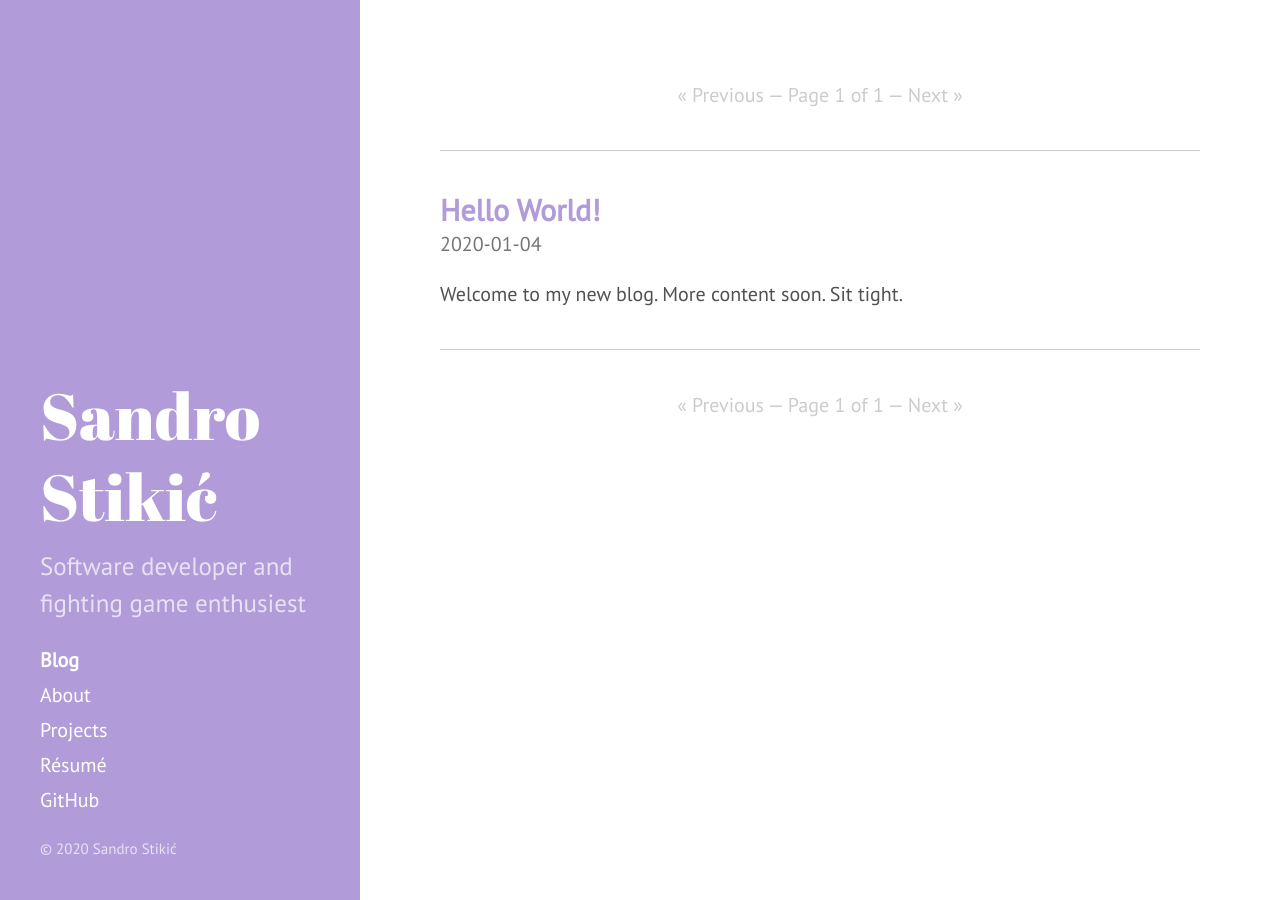
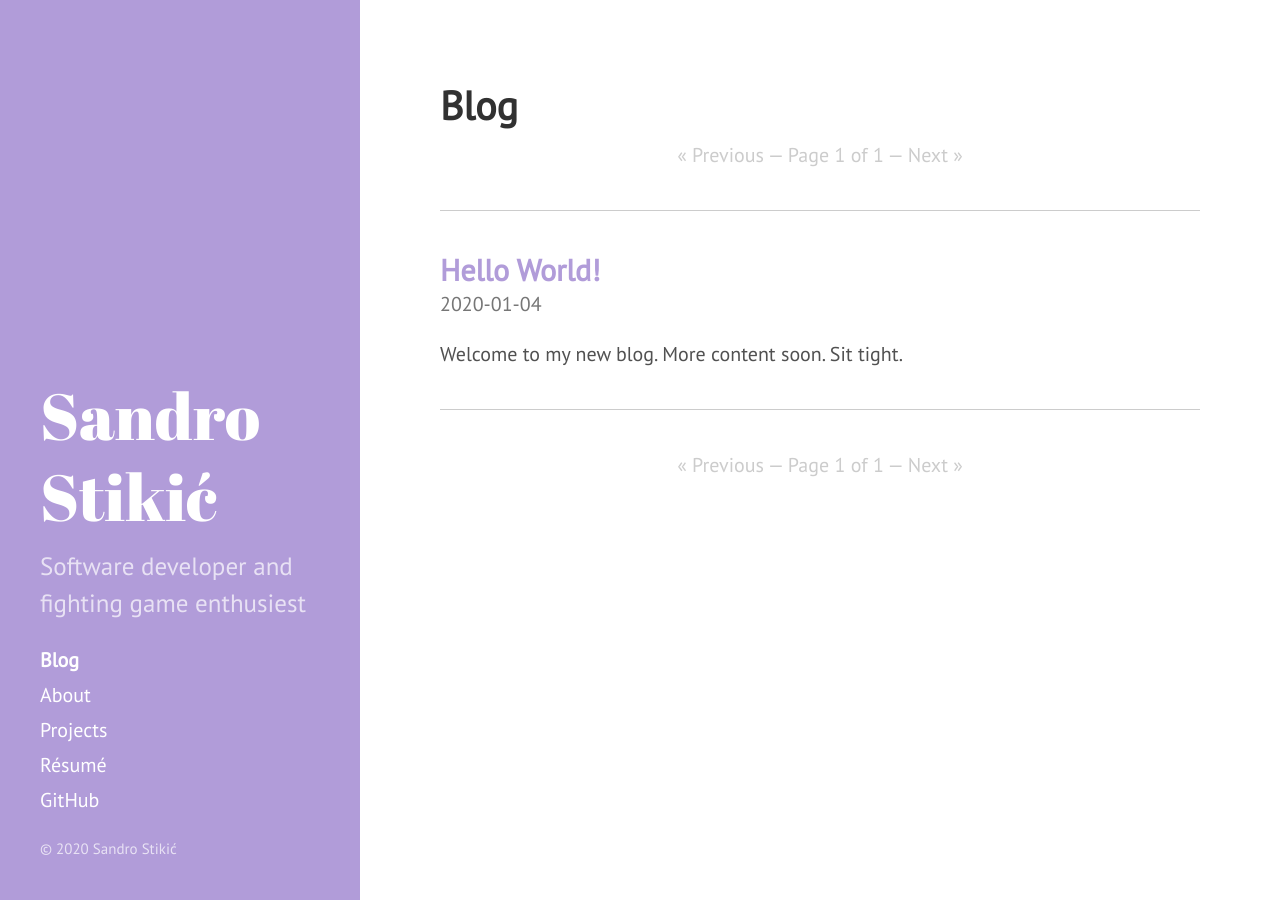
Before and after one commit to opeik/stikic.me, a Jekyll site: the page built from index.html, in a window 1280 px wide. Built offline with Jekyll 4.4.1, drawn with Linux system fonts in a browser that asks for light colours; the list of posts is cut into pages by our own code.

Commit message:
Fix missing article borders

```diff
--- a/_layouts/index.html
+++ b/_layouts/index.html
@@ -2,6 +2,9 @@
 layout: default
 ---
 
+<header>
+  <h1 class="post-title">{{ page.title }}</h1>
+</header>
 <div class="content">
   {% include pagination-newer.html %}
 
--- a/_sass/hydeout/_pagination.scss
+++ b/_sass/hydeout/_pagination.scss
@@ -23,6 +23,14 @@
   //margin-top: -$section-spacing * 2;
 }
 
+.content .pagination:first-child {
+    + * {
+      padding-top: $section-spacing;
+      border-top: 1px solid $border-color;
+      margin-top: $section-spacing;
+    }
+}
+
 // Undo for larger screens
 @media (min-width: $large-breakpoint) {
   .content .pagination:first-child {
```
